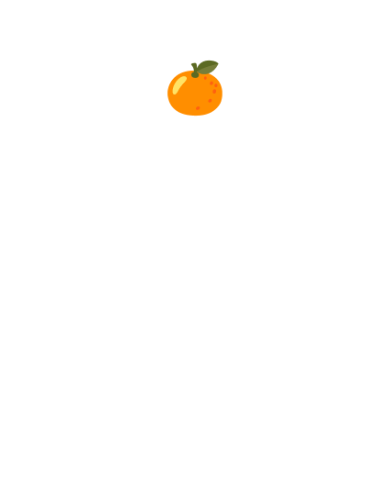
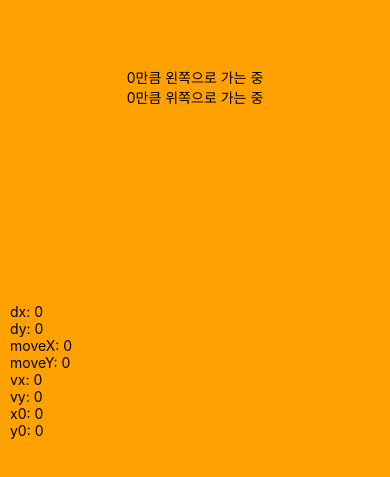
Before and after one commit to thetentmaker/RNAnimation, a React Native app: screen / in a window 390 px wide. Shown: the part 335-812 px from the top of the page. Built offline with nearby package versions, Linux system fonts and the light colour scheme.

Commit message:
feat: PanResponder

```diff
--- a/App.tsx
+++ b/App.tsx
@@ -5,12 +5,12 @@
  * @format
  */
 import React from 'react';
-import InteractionManagerIntro from './src/chapter5/InteractionManagerIntro';
+import PanResponderIntro from './src/chapter6/PanResponderIntro';
 
 function App() {
   return (
     // <SafeAreaProvider>
-    <InteractionManagerIntro />
+    <PanResponderIntro />
     // </SafeAreaProvider>
   );
 }
--- /dev/null
+++ b/src/chapter6/PanResponderIntro.tsx
@@ -0,0 +1,77 @@
+import { useState } from 'react';
+import { PanResponder, Text, View } from 'react-native';
+
+const PanResponderIntro = () => {
+  const [status, setStatus] = useState({
+    dx: 0, // 터치 후 누적거리
+    dy: 0,
+    moveX: 0, // 제일 최근에 찍힌 좌표(절대좌표)
+    moveY: 0,
+    vx: 0, // 제스처의 속도
+    vy: 0,
+    x0: 0, // 터치 시작지점
+    y0: 0,
+  });
+  const panResponder = PanResponder.create({
+    // permisson method
+    onStartShouldSetPanResponder: (event, gestureState) => true,
+    onMoveShouldSetPanResponder: (event, gestureState) => true,
+    // response method
+    onPanResponderGrant: (event, gestureState) => {},
+    onPanResponderReject(e, gestureState) {},
+    // handler method
+    onPanResponderStart: (event, gestureState) => {
+      console.log('onPanResponderStart: ', gestureState);
+      setStatus({ ...status, x0: gestureState.x0, y0: gestureState.y0 });
+    },
+    onPanResponderMove: (event, gestureState) => {
+      console.log('onPanResponderMove: ', gestureState);
+      setStatus(prev => ({
+        ...gestureState,
+        x0: status.x0,
+        y0: status.y0,
+      }));
+    },
+    onPanResponderEnd: (event, gestureState) => {
+      console.log('onPanResponderEnd: ', gestureState);
+    },
+  });
+  const moveXSize = Math.floor(status.moveX - status.x0);
+  const moveYSize = Math.floor(status.moveY - status.y0);
+  return (
+    <View
+      {...panResponder.panHandlers}
+      style={{
+        flex: 1,
+        justifyContent: 'center',
+        alignItems: 'center',
+        backgroundColor: '#ffa100',
+      }}
+    >
+      <View>
+        {moveXSize > 0 ? (
+          <Text>{Math.abs(moveXSize)}만큼 오른쪽으로 가는 중</Text>
+        ) : (
+          <Text>{Math.abs(moveXSize)}만큼 왼쪽으로 가는 중</Text>
+        )}
+        {moveYSize > 0 ? (
+          <Text>{Math.abs(moveYSize)}만큼 아래쪽으로 가는 중</Text>
+        ) : (
+          <Text>{Math.abs(moveYSize)}만큼 위쪽으로 가는 중</Text>
+        )}
+      </View>
+      <View style={{ position: 'absolute', bottom: 70, left: 10 }}>
+        <Text>dx: {status.dx}</Text>
+        <Text>dy: {status.dy}</Text>
+        <Text>moveX: {status.moveX}</Text>
+        <Text>moveY: {status.moveY}</Text>
+        <Text>vx: {status.vx}</Text>
+        <Text>vy: {status.vy}</Text>
+        <Text>x0: {status.x0}</Text>
+        <Text>y0: {status.y0}</Text>
+      </View>
+    </View>
+  );
+};
+
+export default PanResponderIntro;
```
